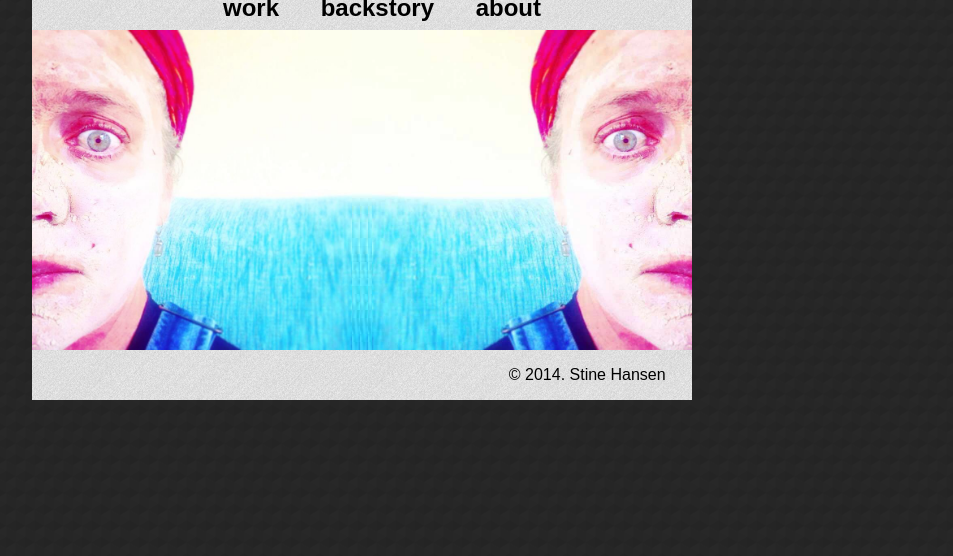
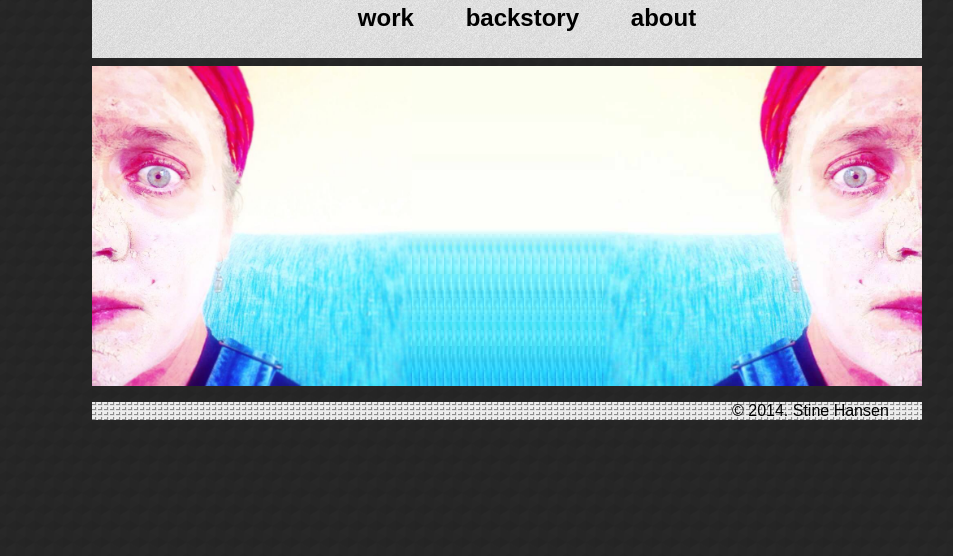
Before and after one commit to cstineyb/cstineyb.github.io, a plain HTML site: page index.html in a window 1280 px wide. Shown: the part 244-800 px from the top of the page, without its empty margins (108-1061 px from the left). Drawn offline with Linux system fonts and the light colour scheme.

Commit message:
positoning

```diff
--- a/css/styles.css
+++ b/css/styles.css
@@ -31,7 +31,10 @@ a {
 a:hover {
 	font-size: 1.05em;
 }
-
+section {
+  position: relative;
+  left: 6%;
+}
 
 img.selfie-right {
 	float: right;
@@ -40,14 +43,18 @@ img.selfie-right {
 
 nav#main {
   background: url("../img/light_alu.png") repeat #000;
-  display:inline;
-  max-width: 100%;
+  display:inline-block;
+  width: 100%;
   max-height: 70px;
+  text-align: center;
+  margin-bottom: 1%
+
 }
 
 #main ul {
 
   margin-top: 0;
+
   }
 
 #main li {
@@ -75,10 +82,12 @@ a:visited{
 footer {
 	background: url("../img/couch-slice.jpg") repeat;
 	height: 320px;
+  width: 100%;
 }
 
 .copyright {
-	background: url("../img/light_alu.png") repeat;
+	background: url("../img/shinedotted.png") repeat;
+   width: 100%;
 }
 
 .copyright p {
--- a/index.html
+++ b/index.html
@@ -24,9 +24,10 @@
 
 		<header class="logo grid_12 alpha omega">
 		<img src="img/stine_wrench_lg.png" alt="Stine Hansen Creative Logo" width="900" >
+		   </header>
+	<section class="grid_10">
 
-
-		<nav id="main" class="grid_8 alpha omega">
+		<nav id="main">
 			<ul>
 				<a href="http://cstineyb.github.io/p4-portfolio" target="_blank"><li>work</li></a>
 				<a href="http://cstineyb.github.io/p2-resume" target="_blank"><li>backstory</li></a>
@@ -34,19 +35,18 @@
 			</ul>
 		</nav>
 
-	   </header>
 
-			<footer class="grid_8 alpha omega">
+
+			<footer>
 				<div>
 				<img src="img/scary-selfie.jpg" alt="Scary Selfie" style="width:320px"class="selfie-left">
 				<img src="img/scary-selfie-reflect.jpg" alt="Scary Selfie Too" style="width:320px" class="selfie-right">
+			</footer>
+			<div class="copyright">
+				<p> &copy; 2014. Stine Hansen</p>
 			</div>
-				<div class="copyright grid_12 alpha omega">
-				<p> &copy; 2014. Stine Hansen</p>
-				<div>
-		    </footer>
+    </section>
 
-		</div>
 <!-- Clearfix -->
 		<div class="clear"></div>
 
```
